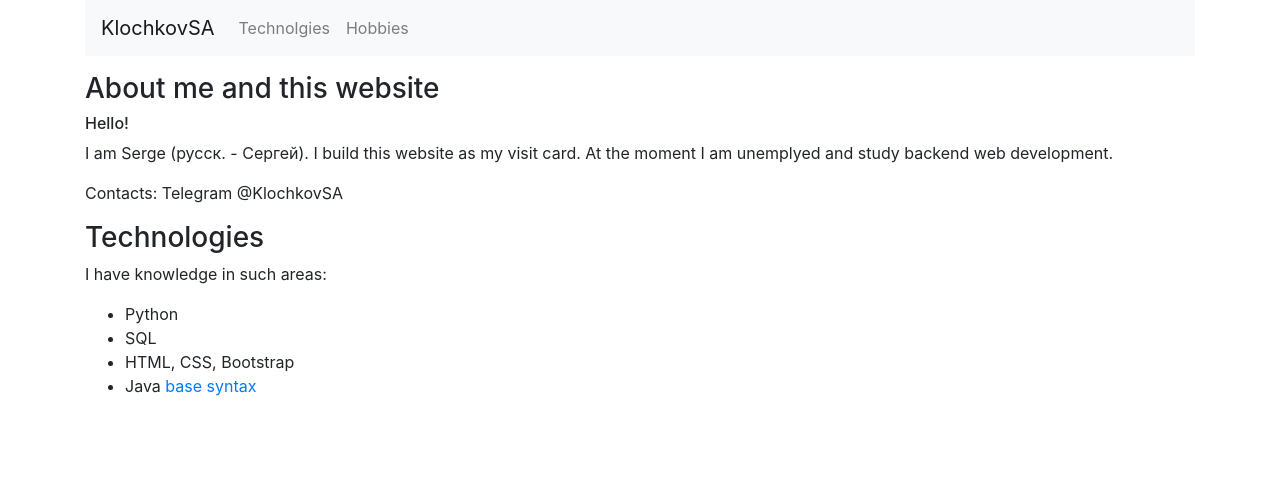
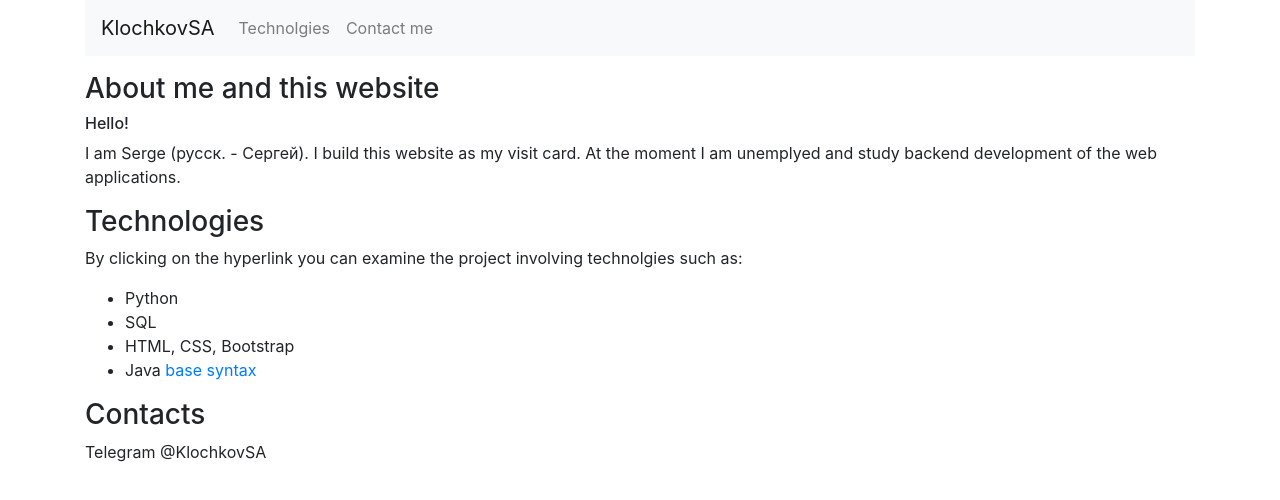
Before and after one commit to KlochkovSA/KlochkovSA.github.io, a plain HTML site: page index.html in a window 1280 px wide. Drawn offline with nearby package versions, Linux system fonts and the light colour scheme.

Commit message:
Moved contacts info

```diff
--- a/index.html
+++ b/index.html
@@ -25,7 +25,7 @@
                 <a class="nav-link" href="#tech">Technolgies</a>
               </li>
               <li class="nav-item">
-                <a class="nav-link" href="#">Hobbies</a>
+                <a class="nav-link" href="#contacts">Contact me</a>
               </li>
             </ul>
           </div>
@@ -38,21 +38,22 @@
       <h6>Hello!</h6>
       <!-- Short info and status-->
       <p>
-         I am Serge (русск. - Сергей). I build this website as my visit card. At the moment I am unemplyed and study backend web development.
-      </p>
-      <p>
-        Contacts: Telegram @KlochkovSA
+         I am Serge (русск. - Сергей). I build this website as my visit card. At the moment I am unemplyed and study backend development of the web applications.
       </p>
 
       <h3 id="tech">Technologies</h3>
       <p>
-        I have knowledge in such areas:
+        By clicking on the hyperlink you can examine the project involving technolgies such as:
         <ul>
           <li>Python</li>
           <li>SQL</li>
           <li>HTML, CSS, Bootstrap</li>
           <li>Java <a href="https://github.com/KlochkovSA/Finance-advisor" target="_blank">base syntax</a></li>
         </ul>
+      </p>
+      <h3 id="contacts">Contacts</h3>
+       <p>
+        Telegram @KlochkovSA
       </p>
     </div>
 
```
